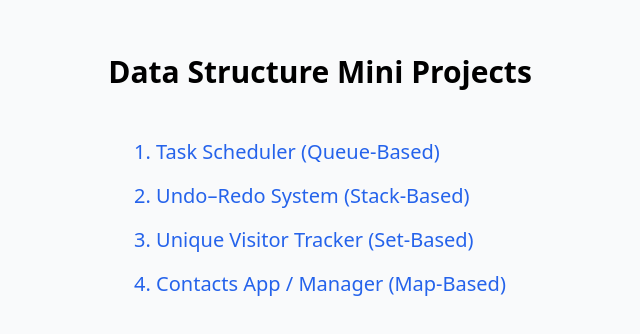
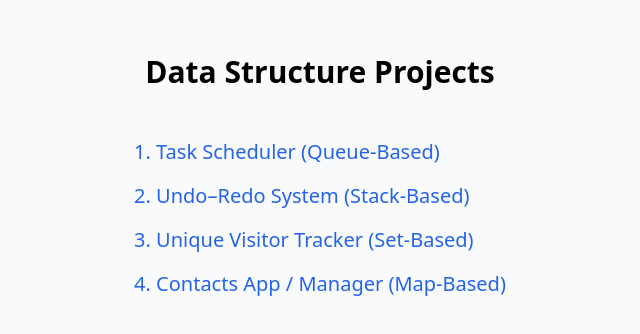
Before and after one commit to oluwayomi78/Data-Structure-Projects, a plain HTML site: page index.html in a window 1280 px wide. Shown: the part 224-558 px from the top of the page, without its empty margins (320-960 px from the left). Drawn offline with nearby package versions, Linux system fonts and the light colour scheme.

Commit message:
correct title in index.html from "Data Structure Mini Projects" to "Data Structure Projects"

```diff
--- a/index.html
+++ b/index.html
@@ -9,7 +9,7 @@
 </head>
 
 <body class="bg-gray-50 min-h-screen flex flex-col items-center justify-center gap-6 p-4">
-    <h1 class="text-3xl font-bold mb-6">Data Structure Mini Projects</h1>
+    <h1 class="text-3xl font-bold mb-6">Data Structure Projects</h1>
     <ul class="space-y-4 text-xl">
         <li><a href="Task Scheduler/index.html" class="text-blue-600 hover:underline">1. Task Scheduler
                 (Queue-Based)</a></li>
```
